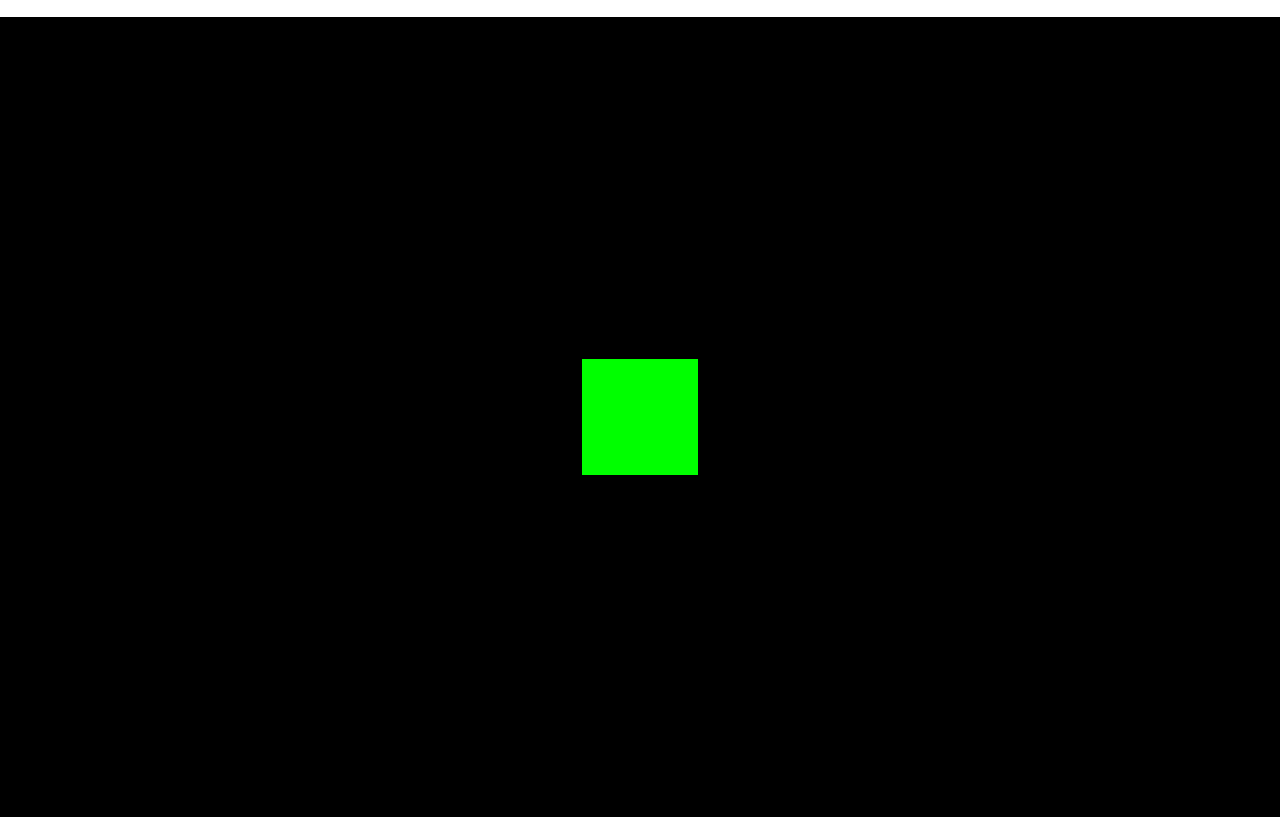
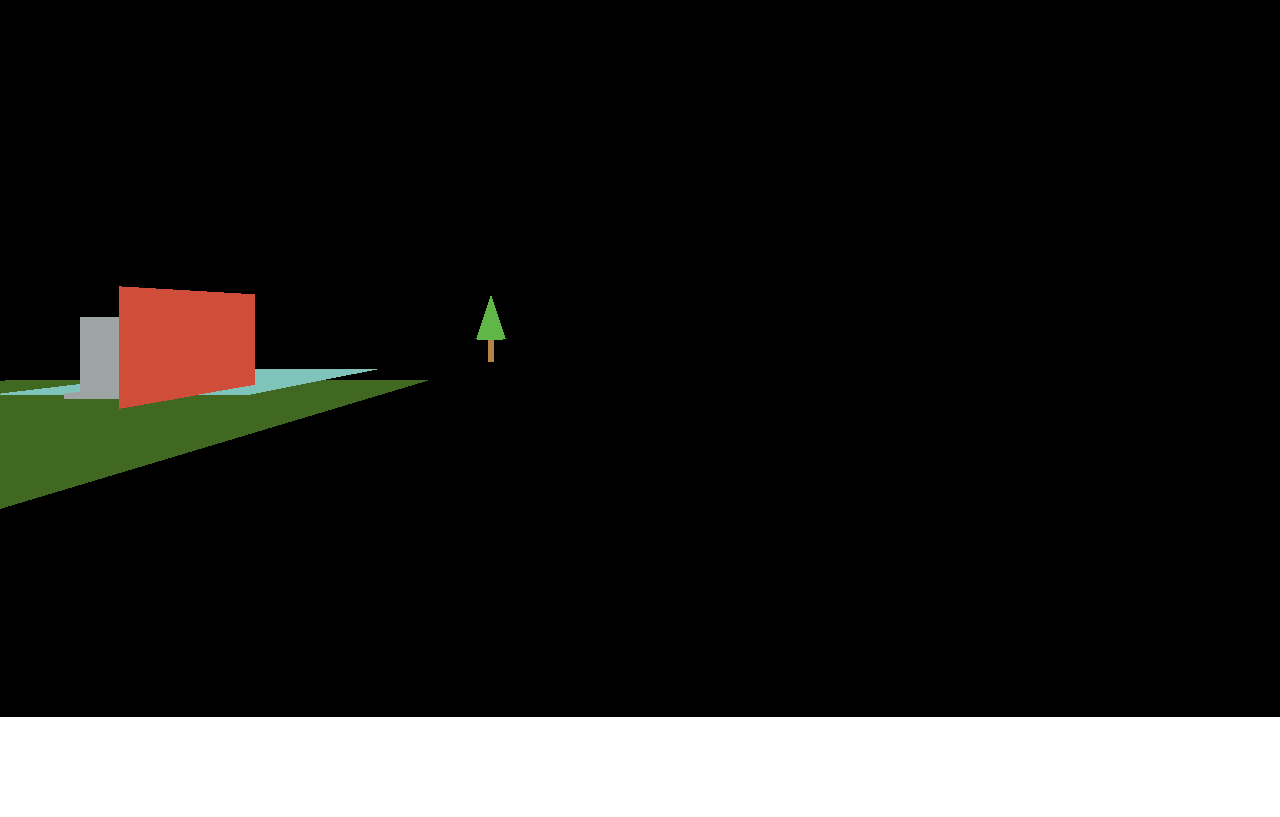
Before and after one commit to John-JonSteyn/ComputerGraphicsVillage, a website built with Vite: page index.html in a window 1280 px wide. Shown: the part 83-900 px from the top of the page. After the commit the page ends 800 px from the top, so only its background shows below. Built offline with nearby package versions, Linux system fonts and the light colour scheme.

Commit message:
+ Add asset files. Add objects into scene

```diff
--- a/index.html
+++ b/index.html
@@ -11,7 +11,6 @@
 	</head>
 
 	<body>
-    <h1>Testy, testy</h1>
     <script type="module" src="/js/main.js"></script>
   </body>
 
--- a/js/main.js
+++ b/js/main.js
@@ -1,21 +1,87 @@
 import * as THREE from 'three';
 
 const scene = new THREE.Scene();
-const camera = new THREE.PerspectiveCamera( 75, window.innerWidth / window.innerHeight, 0.1, 1000 );
+const camera = new THREE.PerspectiveCamera(75, window.innerWidth / window.innerHeight, 0.1, 1000);
 
 const renderer = new THREE.WebGLRenderer();
-renderer.setSize( window.innerWidth, window.innerHeight );
-document.body.appendChild( renderer.domElement );
+renderer.setSize(window.innerWidth, window.innerHeight);
+document.body.appendChild(renderer.domElement);
 
-const geometry = new THREE.BoxGeometry( 1, 1, 1 );
-const material = new THREE.MeshBasicMaterial( { color: 0x00ff00 } );
-const cube = new THREE.Mesh( geometry, material );
-scene.add( cube );
+const barnGeometry = new THREE.BoxGeometry(6, 4, 6);
+const barnMaterials = [
+  new THREE.MeshBasicMaterial({ color: 0xcf4d39 }), // Roof
+  new THREE.MeshBasicMaterial({ color: 0xaE2C19 }), // Walls
+];
+const barn = new THREE.Mesh(barnGeometry, barnMaterials);
+barn.position.x = 0;
+barn.position.y = 2;
+barn.position.z = -5;
+scene.add(barn);
 
-camera.position.z = 5;
+const groundGeometry = new THREE.PlaneGeometry(20, 20);
+const groundMaterial = new THREE.MeshBasicMaterial({ color: 0x406821 });
+const ground = new THREE.Mesh(groundGeometry, groundMaterial);
+ground.rotation.x = -Math.PI / 2;
+scene.add(ground);
+
+const pondGeometry = new THREE.PlaneGeometry(10, 10);
+const pondMaterial = new THREE.MeshBasicMaterial({ color: 0x7ec4bb });
+const pond = new THREE.Mesh(pondGeometry, pondMaterial);
+pond.rotation.x = -Math.PI / 2;
+pond.position.z = -10;
+pond.position.y = 0.01; // Slightly above ground level
+scene.add(pond);
+
+const tankGeometry = new THREE.CylinderGeometry(1, 1, 3, 16);
+const tankMaterial = new THREE.MeshBasicMaterial({ color: 0x9ea4a3 }); // Grey
+const tank = new THREE.Mesh(tankGeometry, tankMaterial);
+tank.position.x = 0;
+tank.position.y = 1.5; // Raise the water tank
+tank.position.z = -5; // Same z position as the barn
+scene.add(tank);
+
+const platformGeometry = new THREE.BoxGeometry(2, 0.2, 2);
+const platformMaterial = new THREE.MeshBasicMaterial({ color: 0x9ea4a3 }); // Same color as the tank
+const platform = new THREE.Mesh(platformGeometry, platformMaterial);
+platform.position.x = 0;
+platform.position.y = 0.1; // Slightly above the ground
+platform.position.z = -5; // Same z position as the barn and water tank
+scene.add(platform);
+
+const treeTrunkGeometry = new THREE.CylinderGeometry(0.2, 0.2, 2, 8);
+const treeTopGeometry = new THREE.ConeGeometry(1, 3, 8);
+const treeMaterials = [
+  new THREE.MeshBasicMaterial({ color: 0xb78248 }),
+  new THREE.MeshBasicMaterial({ color: 0x60b748 }),
+];
+
+// Create four trees at fixed positions
+const treePositions = [
+  { x: -10, z: 10 },
+  { x: 10, z: 10 },
+  { x: -10, z: -20 },
+  { x: 10, z: -20 },
+];
+
+treePositions.forEach((position) => {
+  const treeTrunk = new THREE.Mesh(treeTrunkGeometry, treeMaterials[0]);
+  const treeTop = new THREE.Mesh(treeTopGeometry, treeMaterials[1]);
+  treeTop.position.y = 2;
+  const tree = new THREE.Group();
+  tree.add(treeTrunk);
+  tree.add(treeTop);
+  tree.position.x = position.x;
+  tree.position.y = 1;
+  tree.position.z = position.z;
+  scene.add(tree);
+});
+
+camera.position.x = 20;
+camera.position.y = 3;
+camera.position.z = 15;
 
 function animate() {
-	requestAnimationFrame( animate );
-	renderer.render( scene, camera );
+  requestAnimationFrame(animate);
+  renderer.render(scene, camera);
 }
 animate();
```
Also changed, not shown: 2 other files.
